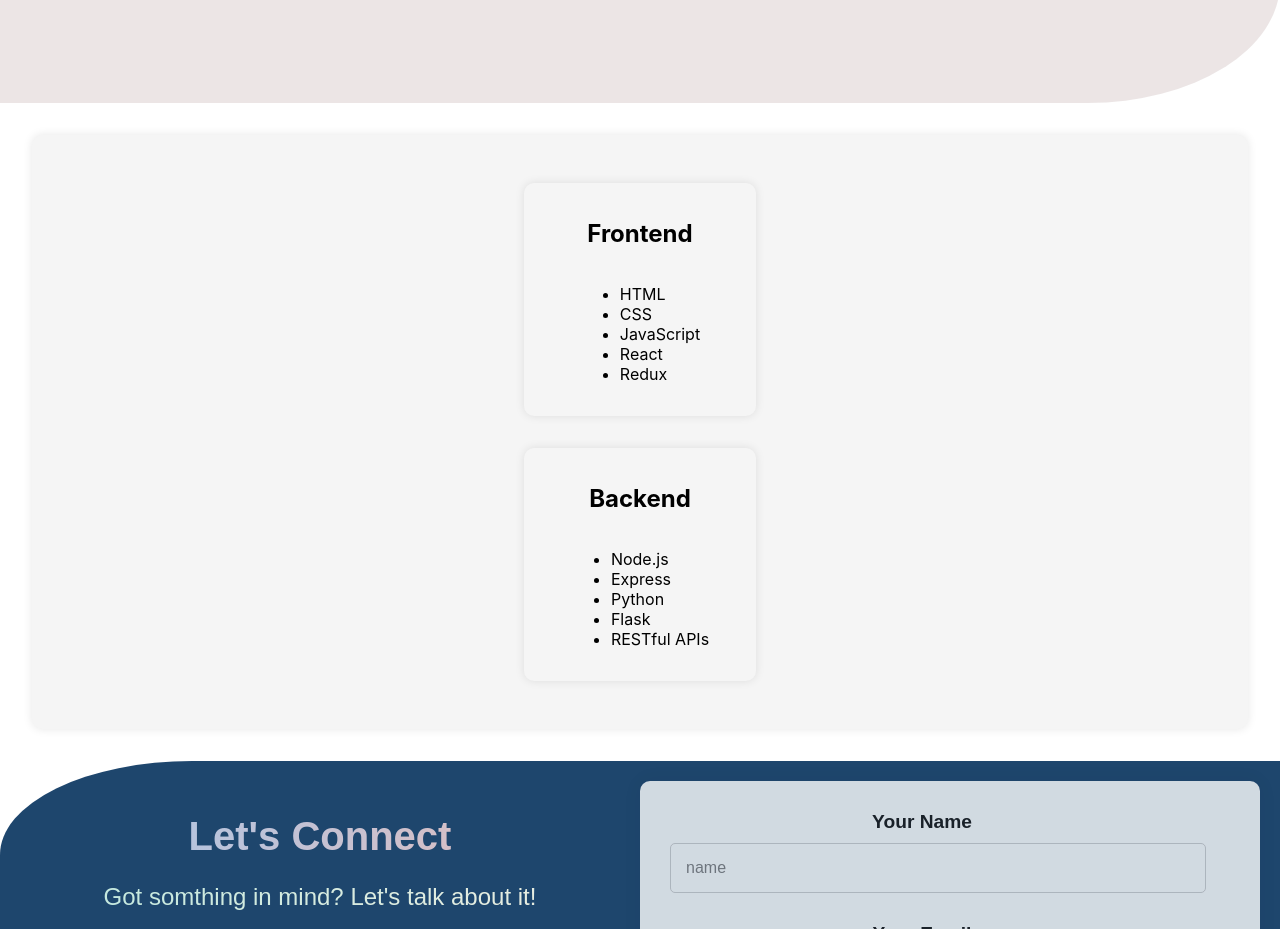
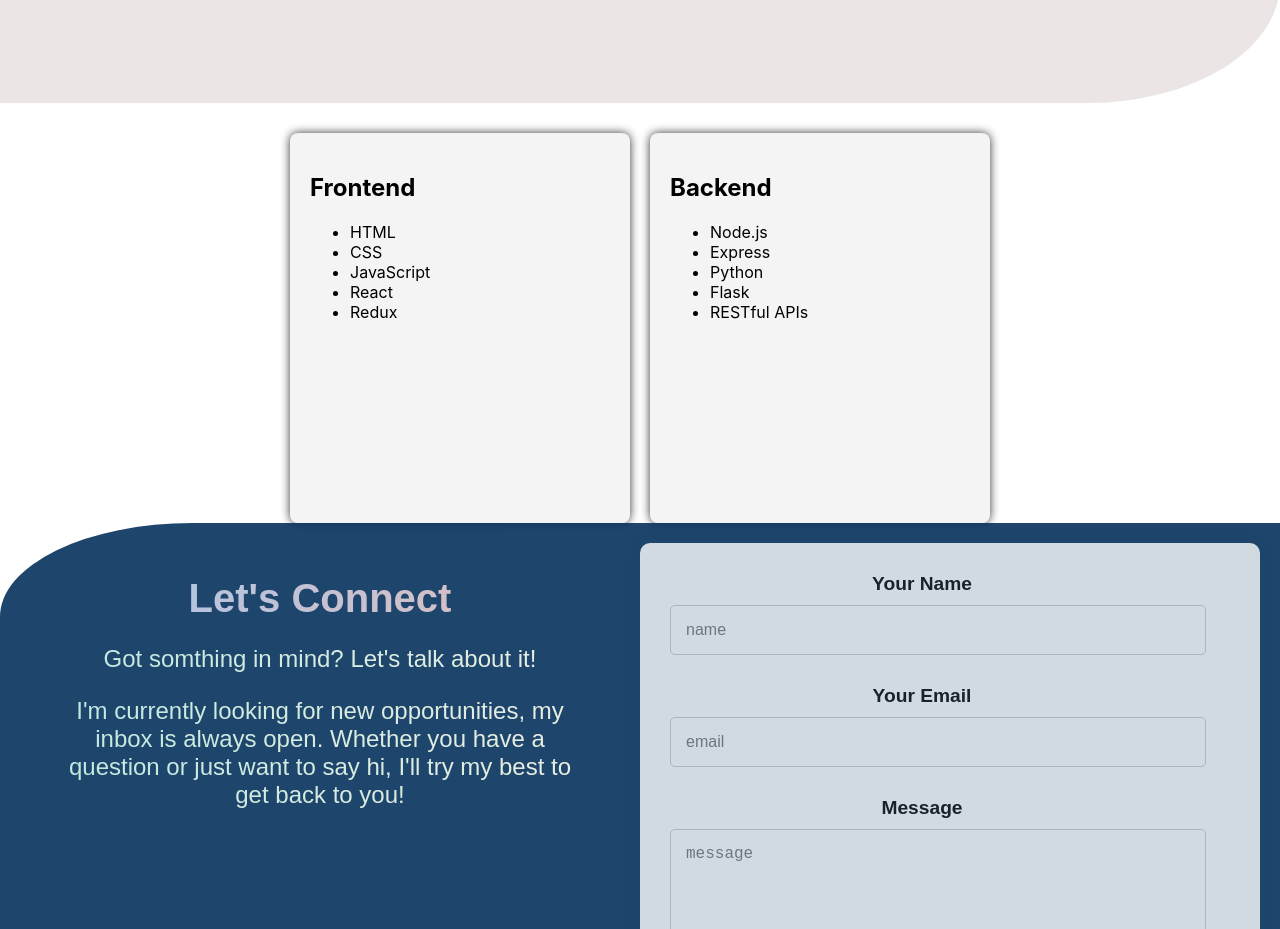
Before and after one commit to abdozayan12/New-Portfolio, a React (Create React App) app: page / in a window 1280 px wide. Shown: the part 697-1626 px from the top of the page. Built offline with nearby package versions, Linux system fonts and the light colour scheme.

Commit message:
Update About.css

```diff
--- a/src/components/About/About.css
+++ b/src/components/About/About.css
@@ -1,29 +1,20 @@
 .about {
     display: flex;
-    flex-direction: column;
-    align-items: center;
+    flex-wrap: wrap;
+    gap: 20px;
     justify-content: center;
-    padding: 2rem;
-    margin: 2rem;
-    border-radius: 10px;
-    background-color: #f5f5f5;
-    box-shadow: 0 0 10px rgba(0, 0, 0, 0.1);
-    transition: all 0.3s ease;
+    margin-top: 30px;
 }
 
 .skill-card {
-    display: flex;
-    flex-direction: column;
-    align-items: center;
-    justify-content: center;
-    padding: 1rem;
-    margin: 1rem;
-    width: 200px;
-    flex-wrap: wrap;
-    border-radius: 10px;
-    background-color: #f5f5f5;
-    box-shadow: 0 0 10px rgba(0, 0, 0, 0.1);
-    transition: all 0.3s ease;
+    background-color: #c7c5c533;
+    border-radius: 8px;
+    box-shadow: 0 0 10px #000c;
+    height: 350px;
+    max-width: 350px;
+    min-width: 300px;
+    padding: 20px;
+    transition: transform .3s ease-in-out;
 }
 
 .skill-card:hover {
```
